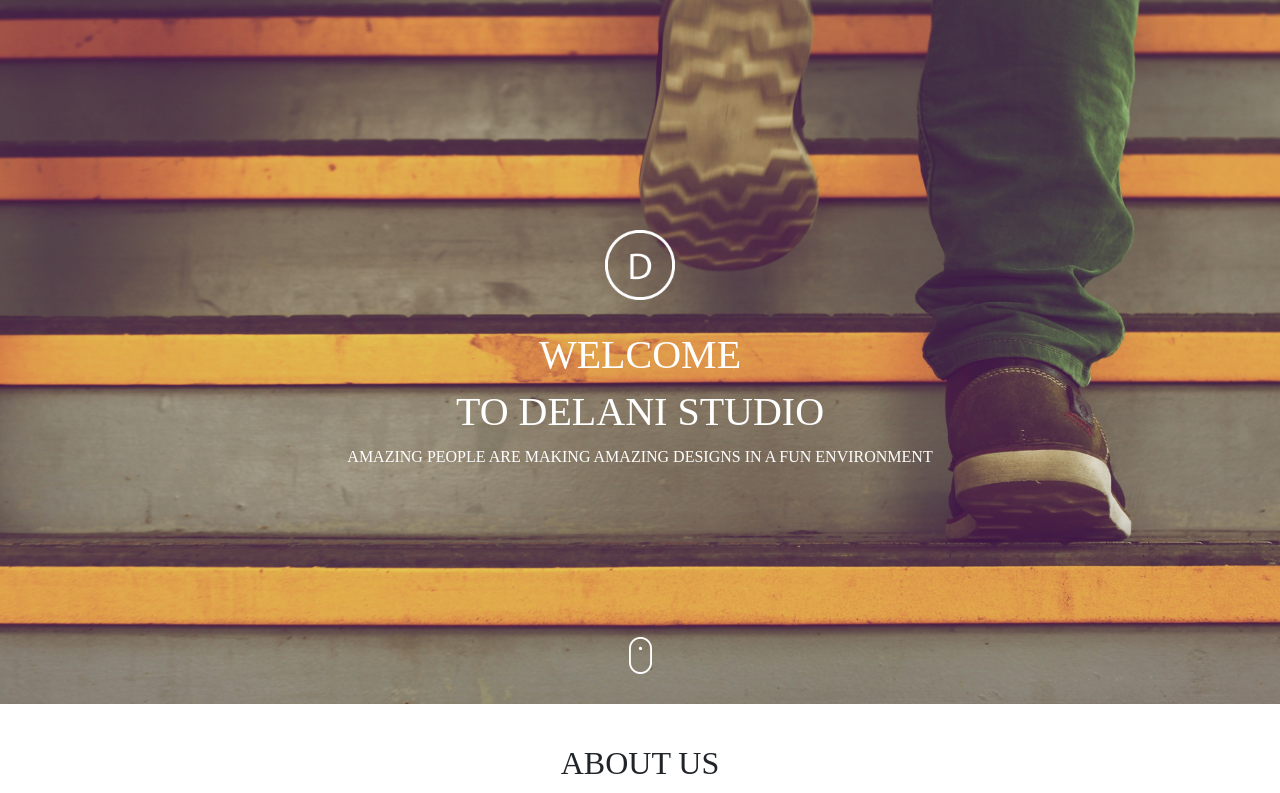
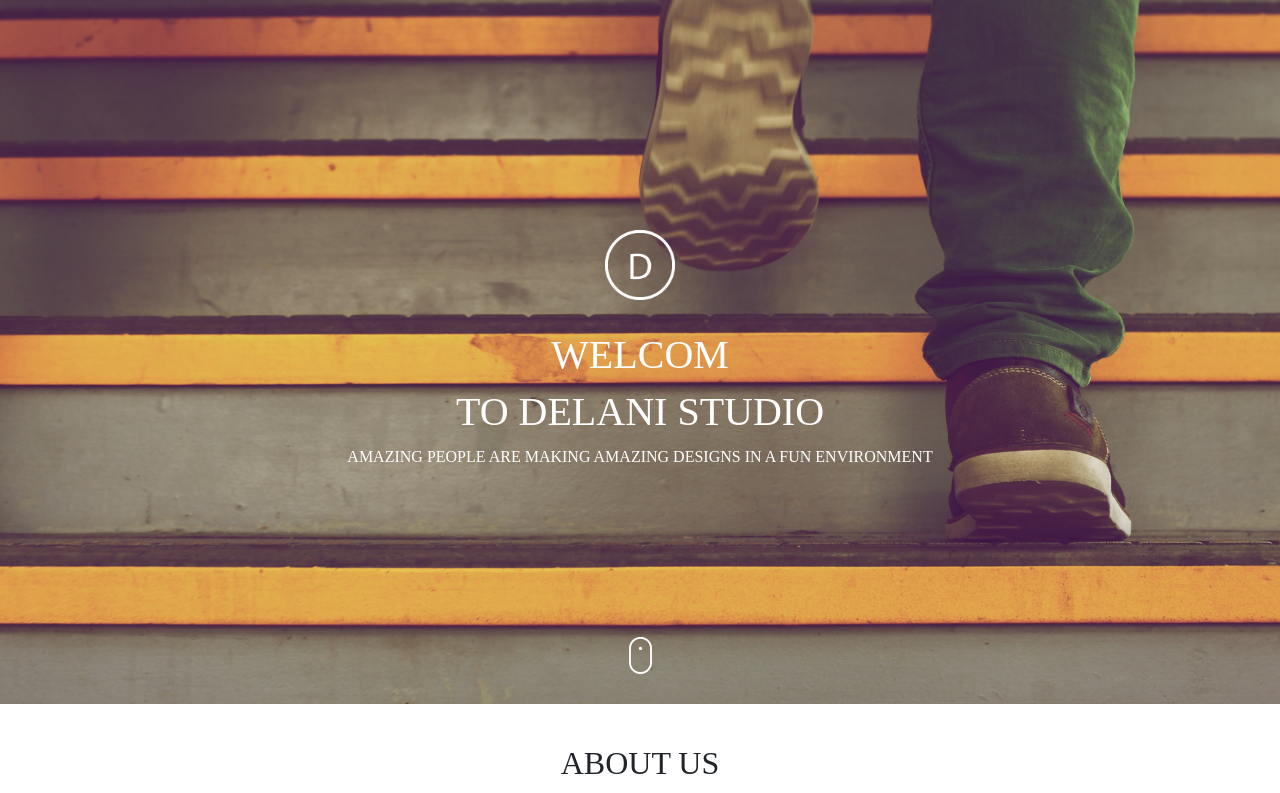
Before and after one commit to Joel254-creator/week-3-ip, a plain HTML site: page index.html in a window 1280 px wide. Shown: the top 793 px of the page. Drawn offline with Linux system fonts and the light colour scheme; a script that the page names is missing; a web font is replaced by a local one.

Commit message:
Update index.html

```diff
--- a/index.html
+++ b/index.html
@@ -14,7 +14,7 @@
 
   <div class="landing">
     <img src="images/logo/logo.png" alt="logo" id="logo">
-    <h1>WELCOME</h1>
+    <h1>WELCOM</h1>
     <h1> TO DELANI STUDIO</h1>
     <p>AMAZING PEOPLE ARE MAKING AMAZING DESIGNS IN A FUN ENVIRONMENT</p>
     <div class="mouse-click"></div>
```
